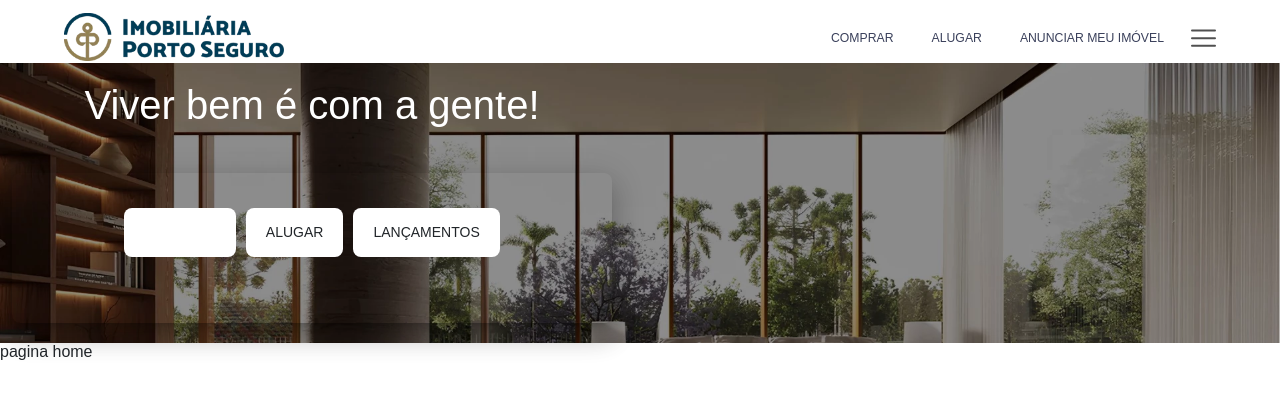
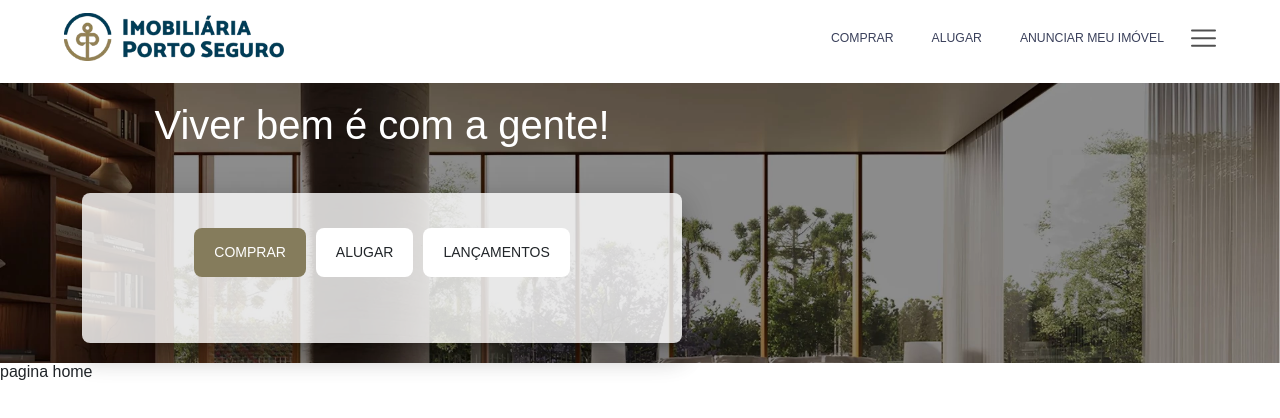
Before and after one commit to thiagoabreu72/imobiliarias, an Angular app in the folder site-imobiliaria/: page / in a window 1280 px wide. Shown: the top 418 px of the page. Built offline with nearby package versions, Linux system fonts and the light colour scheme.

Commit message:
ajuste no bunner

```diff
--- a/site-imobiliaria/src/app/banner-home/banner-home.css
+++ b/site-imobiliaria/src/app/banner-home/banner-home.css
@@ -5,6 +5,7 @@
   background-position-x: right !important;
   padding-top: 40px;
   padding-bottom: 60px;
+  margin-top: 20px;
 }
 @media (min-width: 721px) and (max-width: 1280px) {
   #banner_home {
@@ -33,7 +34,7 @@
   }
 }
 #banner_home .titulo_principal {
-  font-family: "Roboto-Regular", sans-serif;
+  font-family: 'Roboto-Regular', sans-serif;
   color: #fff;
   font-size: 2.5rem;
   margin-bottom: 10px;
@@ -48,12 +49,13 @@
   padding-top: 35px;
   padding-bottom: 50px;
   border-radius: 8px;
+  background-color: rgba(255, 255, 255, 0.8);
   width: 100%;
   margin: auto;
-  -webkit-box-shadow: 0 16px 24px 2px rgba(0, 0, 0, 0.14),
-    0 6px 30px 5px rgba(0, 0, 0, 0.12), 0 8px 10px -7px rgba(0, 0, 0, 0.2);
-  box-shadow: 0 16px 24px 2px rgba(0, 0, 0, 0.14),
-    0 6px 30px 5px rgba(0, 0, 0, 0.12), 0 8px 10px -7px rgba(0, 0, 0, 0.2);
+  -webkit-box-shadow: 0 16px 24px 2px rgba(0, 0, 0, 0.14), 0 6px 30px 5px rgba(0, 0, 0, 0.12),
+    0 8px 10px -7px rgba(0, 0, 0, 0.2);
+  box-shadow: 0 16px 24px 2px rgba(0, 0, 0, 0.14), 0 6px 30px 5px rgba(0, 0, 0, 0.12),
+    0 8px 10px -7px rgba(0, 0, 0, 0.2);
 }
 @media (max-width: 720px) {
   .busca_home {
@@ -79,7 +81,7 @@
 .busca_home .chosen-container-single .chosen-single div b {
   margin-top: 12px;
 }
-.busca_home .chosen-container-single .chosen-search input[type="text"] {
+.busca_home .chosen-container-single .chosen-search input[type='text'] {
   height: 40px;
   line-height: 40px;
   background: none;
@@ -90,10 +92,10 @@
   padding: 0px;
   width: 90%;
 }
-.btn-active-busca {
+/* .btn-active-busca {
   background-color: #857c5c;
   color: #fff;
-}
+} */
 .buttom_finalidade_busca_home {
   display: flex;
   justify-content: center;
@@ -120,6 +122,10 @@
   background-color: #857c5c;
   color: #fff;
 }
+.buttom_finalidade_busca_home.active-finalidade {
+  background-color: #857c5c;
+  color: #fff;
+}
 @media (max-width: 720px) {
   .buttom_finalidade_busca_home {
     padding: 4px 2px;
--- a/site-imobiliaria/src/app/banner-home/banner-home.html
+++ b/site-imobiliaria/src/app/banner-home/banner-home.html
@@ -1,5 +1,5 @@
 <div id="banner_home" class="justify-content-center align-items-center">
-  <div class="container-fluid">
+  <div class="container">
     <div class="container_box_busca_home">
       <div class="row">
         <div class="col-12">
@@ -10,7 +10,7 @@
             <div class="form-row home-row-form">
               <div class="col-12 col-sm-12 col-md-12 wrap_botoes_busca">
                 <div class="d-flex justify-content-center align-items-center">
-                  <div class="buttom_finalidade_busca_home btn-active-busca">
+                  <div class="buttom_finalidade_busca_home btn-active-busca active-finalidade">
                     <div class="d-flex justify-content-center">
                       <span data-campofinalidade="comprar" class="finalidade-busca">Comprar</span>
                     </div>
--- a/site-imobiliaria/src/app/banner-home/banner-home.ts
+++ b/site-imobiliaria/src/app/banner-home/banner-home.ts
@@ -12,6 +12,15 @@ export class BannerHome implements AfterViewInit {
     if (titulo) {
       this.typeWrite(titulo);
     }
+
+      // Adiciona evento de clique nos botões de finalidade
+      const buttons = document.querySelectorAll('.buttom_finalidade_busca_home');
+      buttons.forEach((btn, idx) => {
+        btn.addEventListener('click', () => {
+          buttons.forEach(b => b.classList.remove('active-finalidade'));
+          btn.classList.add('active-finalidade');
+        });
+      });
   }
 
   typeWrite(element: Element) {
```
